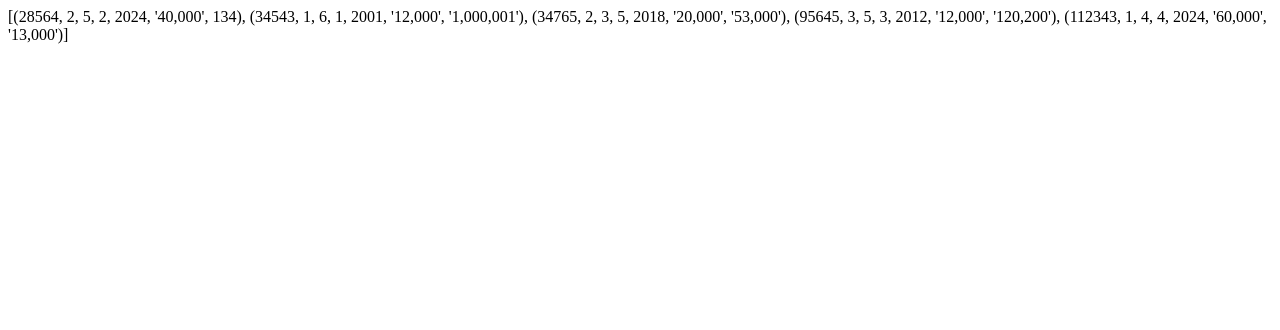
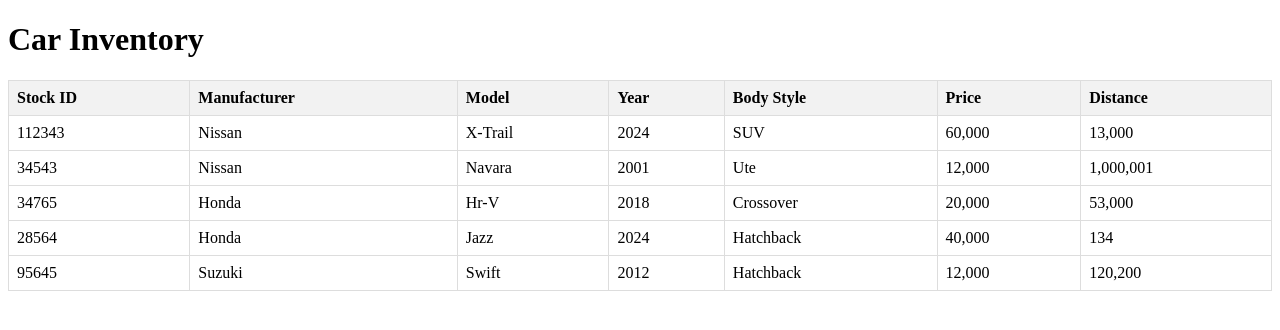
Before and after one commit to bblackie/rc-y12-tsou-app, a Flask app: page /contents in a window 1280 px wide. Shown: the top 330 px of the page. Run offline with Flask 3, Linux system fonts and the light colour scheme; data comes from the database, SQL or seed files in the repository.

Commit message:
1.13 Contents page framework working

```diff
--- a/from flask import Flask.py
+++ b/from flask import Flask.py
@@ -22,14 +22,28 @@ def close_connection(exception):
 def home():
     return render_template("home.html")
 
-
 @app.route("/contents")
-def index():
-    cursor = get_db().cursor()
-    sql = "SELECT * FROM car_stock"
+def contents():
+    db = get_db()
+    cursor = db.cursor()
+    sql = """
+        SELECT
+            Car_stock.stock_id,
+            Car_manufacturer.manufacturer_name,
+            Car_model.model_name,
+            Car_stock.year,
+            Car_bodystyle.bodystyle_name,
+            Car_stock.car_price,
+            Car_stock.distance
+        FROM Car_stock
+        JOIN Car_model ON Car_stock.model_id = Car_model.model_id
+        JOIN Car_manufacturer ON Car_stock.manufacturer_id = Car_manufacturer.manufacturer_id
+        JOIN Car_bodystyle ON Car_stock.bodystyle_id = Car_bodystyle.bodystyle_id
+    """
     cursor.execute(sql)
     results = cursor.fetchall()
-    return render_template("Contents.html", results=results)
+    db.close()
+    return render_template("contents.html", results=results)
 
 
 if __name__ == "__main__":
--- a/templates/contents.html
+++ b/templates/contents.html
@@ -3,9 +3,47 @@
 <head>
     <meta charset="UTF-8">
     <meta name="viewport" content="width=device-width, initial-scale=1.0">
+    <meta http-equiv="X-UA-Compatible" content="ie=edge">
     <title>Contents</title>
+    <style>
+        table {
+            width: 100%;
+            border-collapse: collapse;
+        }
+        th, td {
+            border: 1px solid #dddddd;
+            text-align: left;
+            padding: 8px;
+        }
+        th {
+            background-color: #f2f2f2;
+        }
+    </style>
 </head>
 <body>
-    {{results}}
+    <h1>Car Inventory</h1>
+
+    <table>
+        <tr>
+            <th>Stock ID</th>
+            <th>Manufacturer</th>
+            <th>Model</th>
+            <th>Year</th>
+            <th>Body Style</th>
+            <th>Price</th>
+            <th>Distance</th>
+        </tr>
+        {% for item in results %}
+        <tr>
+            <td>{{ item[0] }}</td> <!-- Stock ID -->
+            <td>{{ item[1] }}</td> <!-- Manufacturer Name -->
+            <td>{{ item[2] }}</td> <!-- Model Name -->
+            <td>{{ item[3] }}</td> <!-- Year -->
+            <td>{{ item[4] }}</td> <!-- Body Style -->
+            <td>{{ item[5] }}</td> <!-- Car Price -->
+            <td>{{ item[6] }}</td> <!-- Distance -->
+        </tr>
+        {% endfor %}
+    </table>
 </body>
 </html>
```
